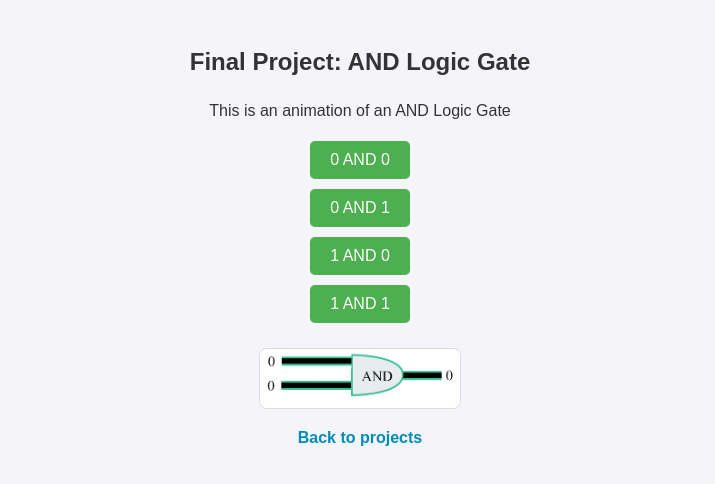
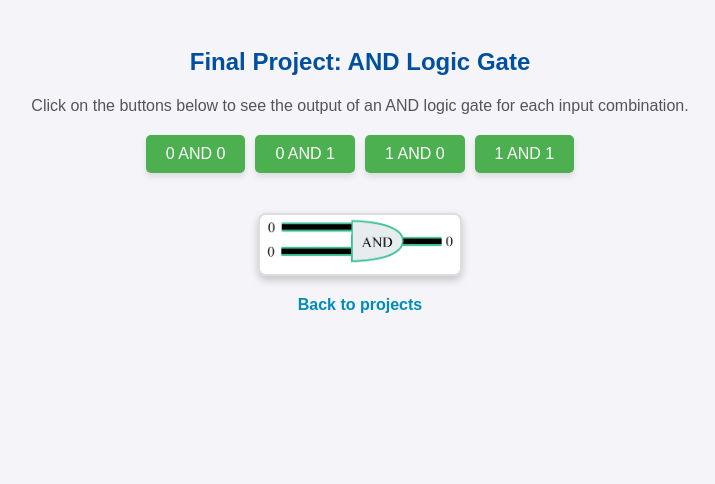
Before and after one commit to txlerbze/individual-Project, a plain HTML site: page easyand.html in a window 1280 px wide. Shown: the whole page, without its empty margins (280-995 px from the left). Drawn offline with Linux system fonts and the light colour scheme.

Commit message:
Update easyand.html

```diff
--- a/easyand.html
+++ b/easyand.html
@@ -3,9 +3,9 @@
 <head>
   <meta charset="UTF-8">
   <meta name="viewport" content="width=device-width, initial-scale=1.0">
-  <title>Final Project AND Logic Gate</title>
+  <title>Final Project: AND Logic Gate</title>
   <style>
-    /* Center content and apply basic styling */
+    /* Basic styling for the page */
     body {
       font-family: Arial, sans-serif;
       background-color: #f4f4f9;
@@ -18,35 +18,49 @@
 
     /* Header styling */
     h2 {
-      color: #333;
-      margin-bottom: 10px;
+      color: #00509e;
+      margin-bottom: 5px;
+    }
+
+    p {
+      margin-bottom: 20px;
+      color: #555;
     }
 
     /* Button styling */
+    .button-group {
+      display: flex;
+      flex-wrap: wrap;
+      gap: 10px;
+      justify-content: center;
+      margin-bottom: 20px;
+    }
+
     button {
       background-color: #4CAF50; /* Green */
       border: none;
       color: white;
       padding: 10px 20px;
       font-size: 16px;
-      margin: 5px;
       cursor: pointer;
       border-radius: 5px;
-      transition: background-color 0.3s ease;
+      transition: background-color 0.3s ease, transform 0.2s ease;
+      box-shadow: 0 4px 6px rgba(0, 0, 0, 0.1);
     }
 
     button:hover {
       background-color: #3e8e41;
+      transform: scale(1.05);
     }
 
     /* Image styling */
     img {
-      display: block;
       margin-top: 20px;
-      width: 200px; /* Adjust size as needed */
+      width: 200px;
       height: auto;
-      border: 1px solid #ddd;
+      border: 2px solid #ddd;
       border-radius: 8px;
+      box-shadow: 0 4px 8px rgba(0, 0, 0, 0.2);
     }
 
     /* Back link styling */
@@ -55,24 +69,28 @@
       font-weight: bold;
       color: #008CBA;
       text-decoration: none;
+      font-size: 16px;
+      transition: color 0.3s ease;
     }
 
     .back-link:hover {
+      color: #005f7f;
       text-decoration: underline;
-      color: #005f7f;
     }
   </style>
 </head>
 <body>
 
   <h2>Final Project: AND Logic Gate</h2>
-  <p>This is an animation of an AND Logic Gate</p>
+  <p>Click on the buttons below to see the output of an AND logic gate for each input combination.</p>
 
   <!-- AND Gate Buttons -->
-  <button onclick="document.getElementById('myImage').src='and2off.png'">0 AND 0</button>
-  <button onclick="document.getElementById('myImage').src='andoffon.png'">0 AND 1</button>
-  <button onclick="document.getElementById('myImage').src='andonoff.png'">1 AND 0</button>
-  <button onclick="document.getElementById('myImage').src='and2on.png'">1 AND 1</button>
+  <div class="button-group">
+    <button onclick="document.getElementById('myImage').src='and2off.png'">0 AND 0</button>
+    <button onclick="document.getElementById('myImage').src='andoffon.png'">0 AND 1</button>
+    <button onclick="document.getElementById('myImage').src='andonoff.png'">1 AND 0</button>
+    <button onclick="document.getElementById('myImage').src='and2on.png'">1 AND 1</button>
+  </div>
 
   <!-- AND Gate Image -->
   <img id="myImage" src="and2off.png" alt="AND Gate Output">
```
